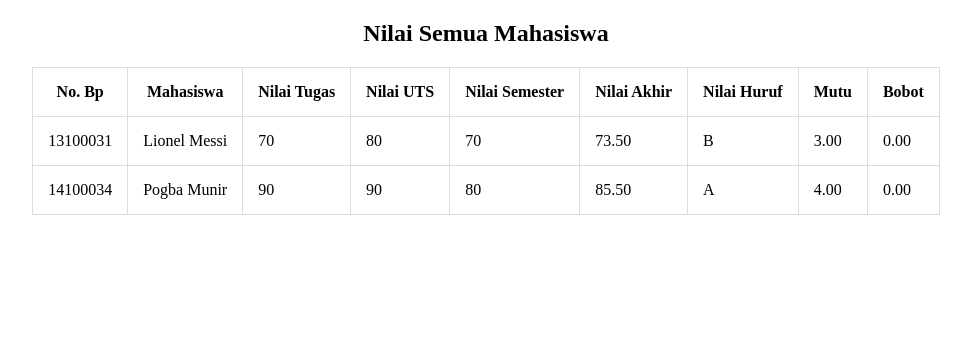
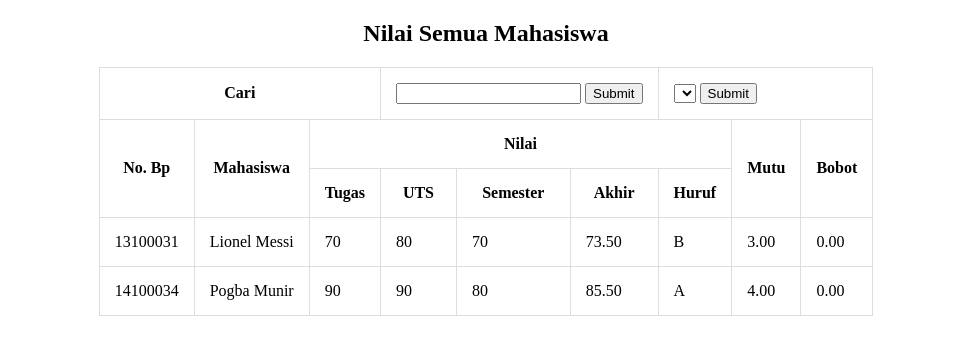
Before and after one commit to Utifmd/KRS, a PHP site: page /nilai.php in a window 1280 px wide. Shown: the top 355 px of the page, without its empty margins (154-1125 px from the left). Run offline with PHP 8.4, Linux system fonts and the light colour scheme; data comes from the database, SQL or seed files in the repository; lists and menus that the app fills with data are empty.

Commit message:
Search Is Done.

```diff
--- a/nilai.php
+++ b/nilai.php
@@ -6,23 +6,49 @@
 </head>
 <body>
 <center>
-<h2>Nilai Semua Mahasiswa</h2>
+	<h2>Nilai Semua Mahasiswa</h2>
 	<table class="table">
 		<tr class="tr">
-			<th class="th">No. Bp</th>
-			<th class="th">Mahasiswa</th>
-			<th class="th">Nilai Tugas</th>
-			<th class="th">Nilai UTS</th>
-			<th class="th">Nilai Semester</th>
-			<th class="th">Nilai Akhir</th>
-			<th class="th">Nilai Huruf</th>
-			<th class="th">Mutu</th>
-			<th class="th">Bobot</th>
+			<form method="post" action="">
+			<th class="th" colspan="3">Cari</th>
+			<td class="td" colspan="3">
+				<input type="text" name="txt_nama">
+				<input type="submit" name="btn_cari_nama">
+			</td>
+			<td class="td" colspan="3">
+				<select name="txt_prodi" id="txt_prodi">
+					<option value=""></option>
+				</select>
+				<input type="submit" name="btn_cari_prodi">
+			</td>
+			</form>
+		</tr>
+		<tr class="tr">
+			<th class="th" rowspan="2">No. Bp</th>
+			<th class="th" rowspan="2">Mahasiswa</th>
+			<th class="th" colspan="5">Nilai</th>
+			<th class="th" rowspan="2">Mutu</th>
+			<th class="th" rowspan="2">Bobot</th>
+		</tr>
+		<tr class="tr">
+			<th class="th">Tugas</th>
+			<th class="th">UTS</th>
+			<th class="th">Semester</th>
+			<th class="th">Akhir</th>
+			<th class="th">Huruf</th>
 		</tr>
 		<?php
+		//next option load from server
 		include "koneksi.php";
-		$query_nilai = mysql_query("SELECT * FROM view_nilai") or die(mysql_error());
-		while($dt_nilai = mysql_fetch_array($query_nilai)){
+		if (isset($_POST['btn_cari_nama'])) {
+			$nm_mhs = $_POST['txt_nama'];
+			$qry_mhs = mysql_query("SELECT * FROM view_nilai WHERE namamhs LIKE '%$nm_mhs%'") or die(mysql_error());
+
+			$num_row = mysql_num_rows($qry_mhs);
+
+			if (!$num_row == 0) {
+				while ($dt_nilai = mysql_fetch_assoc($qry_mhs)) {
+
 		?>
 		<tr class="tr">
 			<td class="td"><?php echo $dt_nilai['nobp']; ?></td>
@@ -35,7 +61,32 @@
 			<td class="td"><?php echo $dt_nilai['mutu']; ?></td>
 			<td class="td"><?php echo $dt_nilai['bobot']; ?></td>
 		</tr>
-		<?php } ?>
+		<?php
+				}
+			}else{
+				echo "hasil tidak ditemukan untuk \"$nm_mhs\"</br>";
+			}
+		}else {
+			//default load from server
+			include "koneksi.php";
+			$query_nilai = mysql_query("SELECT * FROM view_nilai") or die(mysql_error());
+			while($dt_nilai = mysql_fetch_array($query_nilai)){
+		?>
+		<tr class="tr">
+			<td class="td"><?php echo $dt_nilai['nobp']; ?></td>
+			<td class="td"><?php echo $dt_nilai['namamhs']; ?></td>
+			<td class="td"><?php echo $dt_nilai['nt']; ?></td>
+			<td class="td"><?php echo $dt_nilai['nmid']; ?></td>
+			<td class="td"><?php echo $dt_nilai['sem']; ?></td>
+			<td class="td"><?php echo $dt_nilai['nakhir']; ?></td>
+			<td class="td"><?php echo $dt_nilai['nhuruf']; ?></td>
+			<td class="td"><?php echo $dt_nilai['mutu']; ?></td>
+			<td class="td"><?php echo $dt_nilai['bobot']; ?></td>
+		<?php
+			}
+		}
+		?>
+		</tr>
 	</table>
 </center>
 </body>
```
Also changed, not shown: test_multiple.php (added, +67 -0 lines).
